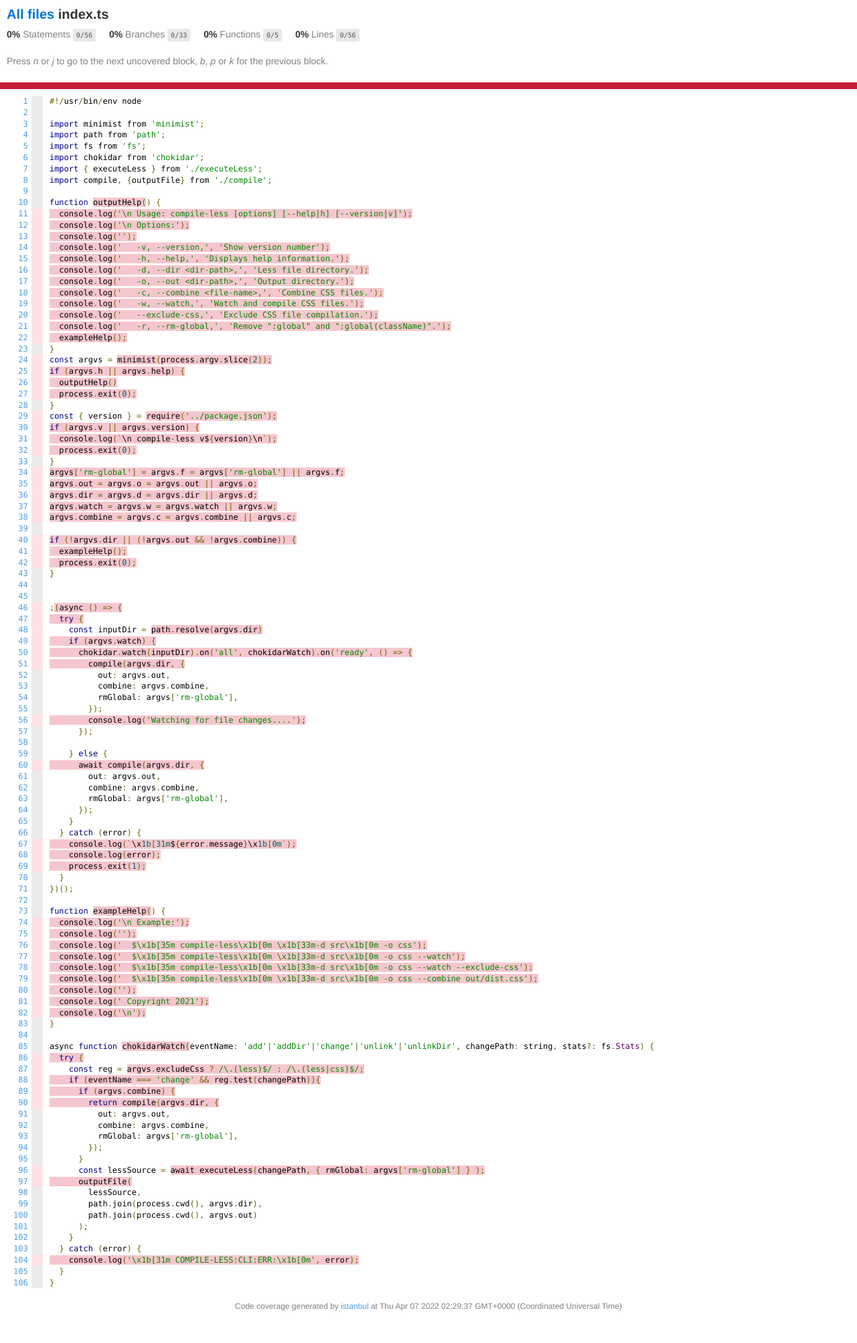
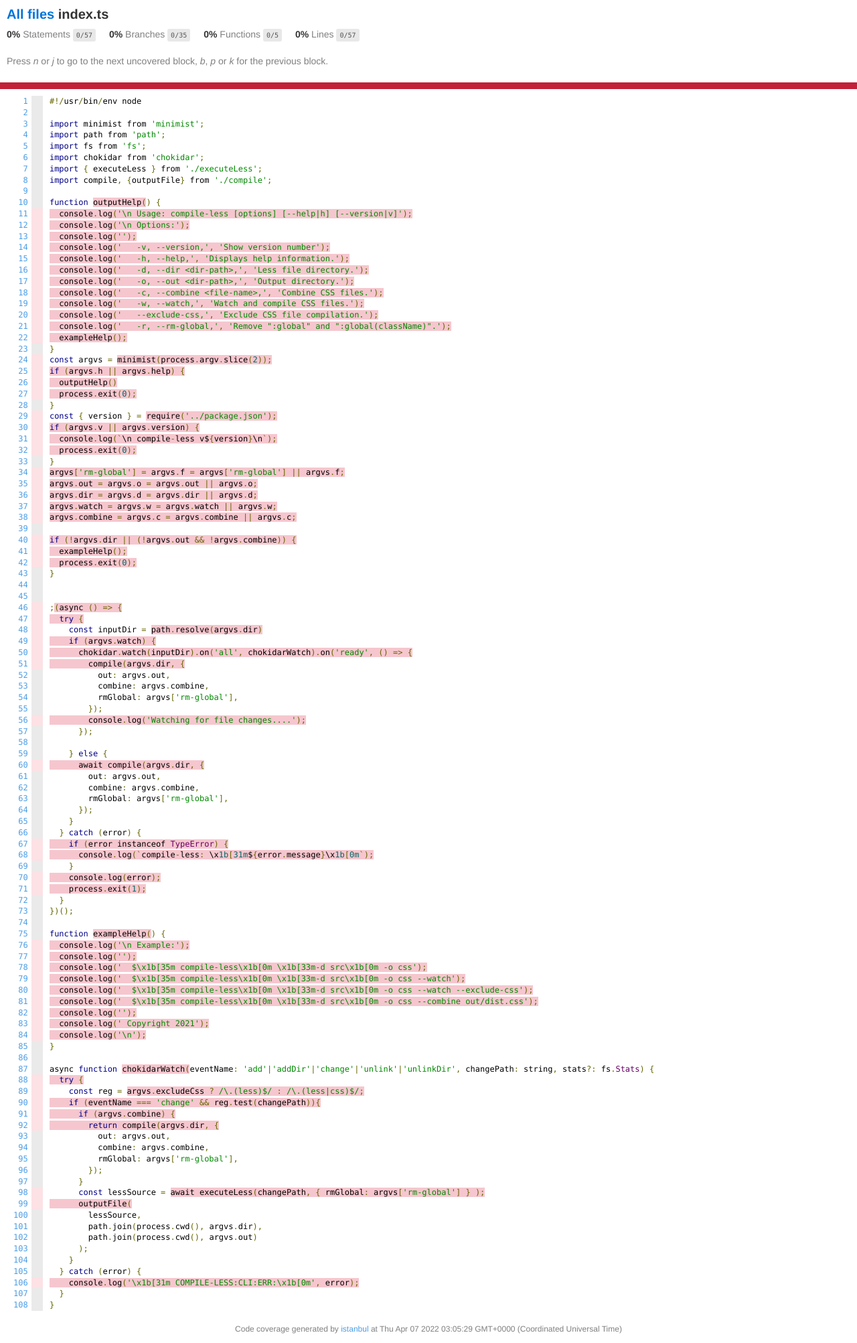
Before and after one commit to jaywcjlove/compile-less, a plain HTML site: page lcov-report/index.ts.html in a window 1280 px wide. Shown: the whole page at 67% size. Before the commit the page ends 1971 px from the top, so only its background shows below. Drawn offline with Linux system fonts and the light colour scheme.

Commit message:
v1.8.12 type: Fix try catch type error. fc3e7d29a971bbb03c046f19843badf690a7b485

```diff
--- a/coverage-summary.json
+++ b/coverage-summary.json
@@ -1,6 +1,6 @@
-{"total": {"lines":{"total":121,"covered":41,"skipped":0,"pct":33.88},"statements":{"total":122,"covered":42,"skipped":0,"pct":34.42},"functions":{"total":24,"covered":11,"skipped":0,"pct":45.83},"branches":{"total":58,"covered":14,"skipped":0,"pct":24.13},"branchesTrue":{"total":0,"covered":0,"skipped":0,"pct":"Unknown"}}
+{"total": {"lines":{"total":122,"covered":41,"skipped":0,"pct":33.6},"statements":{"total":123,"covered":42,"skipped":0,"pct":34.14},"functions":{"total":24,"covered":11,"skipped":0,"pct":45.83},"branches":{"total":60,"covered":14,"skipped":0,"pct":23.33},"branchesTrue":{"total":0,"covered":0,"skipped":0,"pct":"Unknown"}}
 ,"/home/runner/work/compile-less/compile-less/src/compile.ts": {"lines":{"total":36,"covered":24,"skipped":0,"pct":66.66},"functions":{"total":7,"covered":5,"skipped":0,"pct":71.42},"statements":{"total":37,"covered":25,"skipped":0,"pct":67.56},"branches":{"total":16,"covered":8,"skipped":0,"pct":50}}
 ,"/home/runner/work/compile-less/compile-less/src/executeLess.ts": {"lines":{"total":24,"covered":12,"skipped":0,"pct":50},"functions":{"total":9,"covered":3,"skipped":0,"pct":33.33},"statements":{"total":24,"covered":12,"skipped":0,"pct":50},"branches":{"total":8,"covered":5,"skipped":0,"pct":62.5}}
 ,"/home/runner/work/compile-less/compile-less/src/getLessFiles.ts": {"lines":{"total":5,"covered":5,"skipped":0,"pct":100},"functions":{"total":3,"covered":3,"skipped":0,"pct":100},"statements":{"total":5,"covered":5,"skipped":0,"pct":100},"branches":{"total":1,"covered":1,"skipped":0,"pct":100}}
-,"/home/runner/work/compile-less/compile-less/src/index.ts": {"lines":{"total":56,"covered":0,"skipped":0,"pct":0},"functions":{"total":5,"covered":0,"skipped":0,"pct":0},"statements":{"total":56,"covered":0,"skipped":0,"pct":0},"branches":{"total":33,"covered":0,"skipped":0,"pct":0}}
+,"/home/runner/work/compile-less/compile-less/src/index.ts": {"lines":{"total":57,"covered":0,"skipped":0,"pct":0},"functions":{"total":5,"covered":0,"skipped":0,"pct":0},"statements":{"total":57,"covered":0,"skipped":0,"pct":0},"branches":{"total":35,"covered":0,"skipped":0,"pct":0}}
 }
--- a/lcov-report/index.ts.html
+++ b/lcov-report/index.ts.html
@@ -25,14 +25,14 @@
             <div class='fl pad1y space-right2'>
                 <span class="strong">0% </span>
                 <span class="quiet">Statements</span>
-                <span class='fraction'>0/56</span>
+                <span class='fraction'>0/57</span>
             </div>
 
 
             <div class='fl pad1y space-right2'>
                 <span class="strong">0% </span>
                 <span class="quiet">Branches</span>
-                <span class='fraction'>0/33</span>
+                <span class='fraction'>0/35</span>
             </div>
 
 
@@ -46,7 +46,7 @@
             <div class='fl pad1y space-right2'>
                 <span class="strong">0% </span>
                 <span class="quiet">Lines</span>
-                <span class='fraction'>0/56</span>
+                <span class='fraction'>0/57</span>
             </div>
 
 
@@ -168,7 +168,9 @@
 <a name='L103'></a><a href='#L103'>103</a>
 <a name='L104'></a><a href='#L104'>104</a>
 <a name='L105'></a><a href='#L105'>105</a>
-<a name='L106'></a><a href='#L106'>106</a></td><td class="line-coverage quiet"><span class="cline-any cline-neutral">&nbsp;</span>
+<a name='L106'></a><a href='#L106'>106</a>
+<a name='L107'></a><a href='#L107'>107</a>
+<a name='L108'></a><a href='#L108'>108</a></td><td class="line-coverage quiet"><span class="cline-any cline-neutral">&nbsp;</span>
 <span class="cline-any cline-neutral">&nbsp;</span>
 <span class="cline-any cline-neutral">&nbsp;</span>
 <span class="cline-any cline-neutral">&nbsp;</span>
@@ -235,6 +237,8 @@
 <span class="cline-any cline-neutral">&nbsp;</span>
 <span class="cline-any cline-neutral">&nbsp;</span>
 <span class="cline-any cline-no">&nbsp;</span>
+<span class="cline-any cline-no">&nbsp;</span>
+<span class="cline-any cline-neutral">&nbsp;</span>
 <span class="cline-any cline-no">&nbsp;</span>
 <span class="cline-any cline-no">&nbsp;</span>
 <span class="cline-any cline-neutral">&nbsp;</span>
@@ -339,7 +343,9 @@ const { version } = <span class="cstat-no" title="statement not covered" >requir
       });
     }
   } catch (error) {
-<span class="cstat-no" title="statement not covered" >    console.log(`\x1b[31m${error.message}\x1b[0m`);</span>
+<span class="cstat-no" title="statement not covered" >    if (error instanceof TypeError) {</span>
+<span class="cstat-no" title="statement not covered" >      console.log(`compile-less: \x1b[31m${error.message}\x1b[0m`);</span>
+    }
 <span class="cstat-no" title="statement not covered" >    console.log(error);</span>
 <span class="cstat-no" title="statement not covered" >    process.exit(1);</span>
   }
@@ -385,7 +391,7 @@ async function <span class="fstat-no" title="function not covered" >chokidarWatc
             <div class='footer quiet pad2 space-top1 center small'>
                 Code coverage generated by
                 <a href="https://istanbul.js.org/" target="_blank" rel="noopener noreferrer">istanbul</a>
-                at Thu Apr 07 2022 02:29:37 GMT+0000 (Coordinated Universal Time)
+                at Thu Apr 07 2022 03:05:29 GMT+0000 (Coordinated Universal Time)
             </div>
         <script src="prettify.js"></script>
         <script>
```
Also changed, not shown: lcov-report/compile.ts.html (+1 -1 lines), lcov-report/executeLess.ts.html (+1 -1 lines), lcov-report/getLessFiles.ts.html (+1 -1 lines), lcov-report/index.html (+10 -10 lines), badges.svg, 1 other file.
